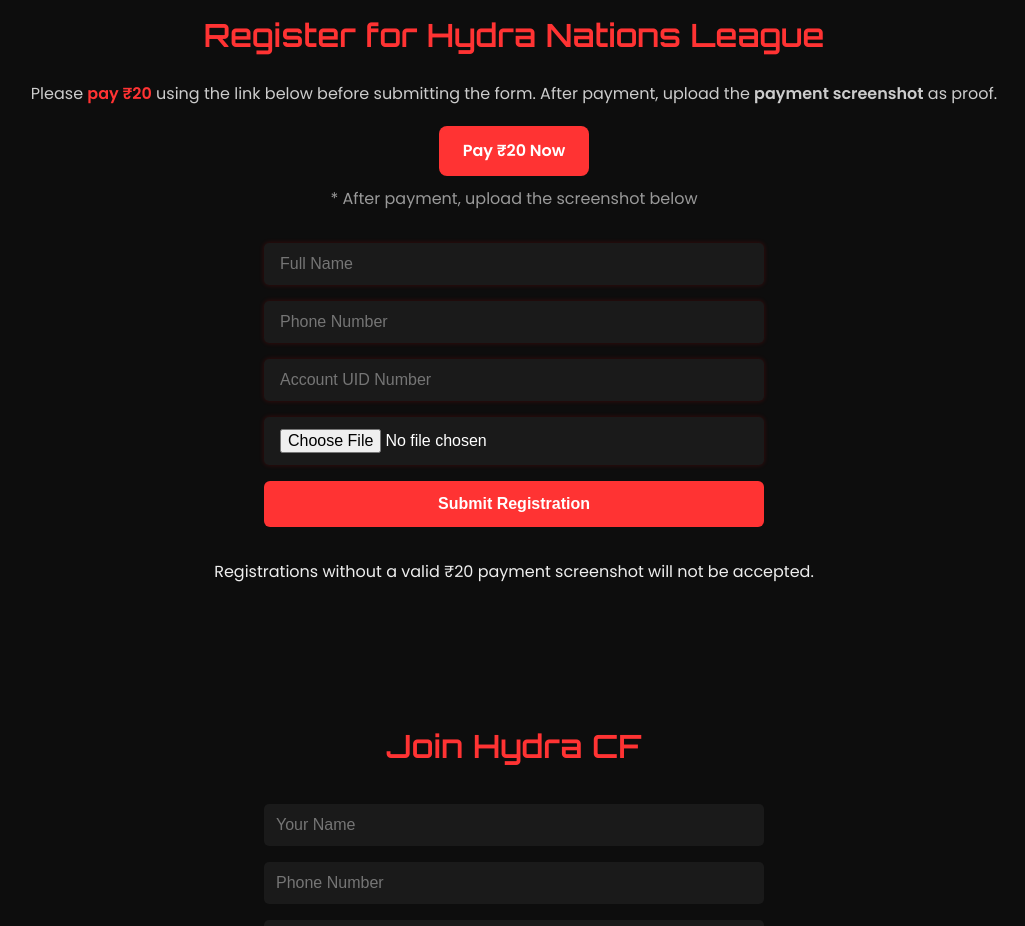
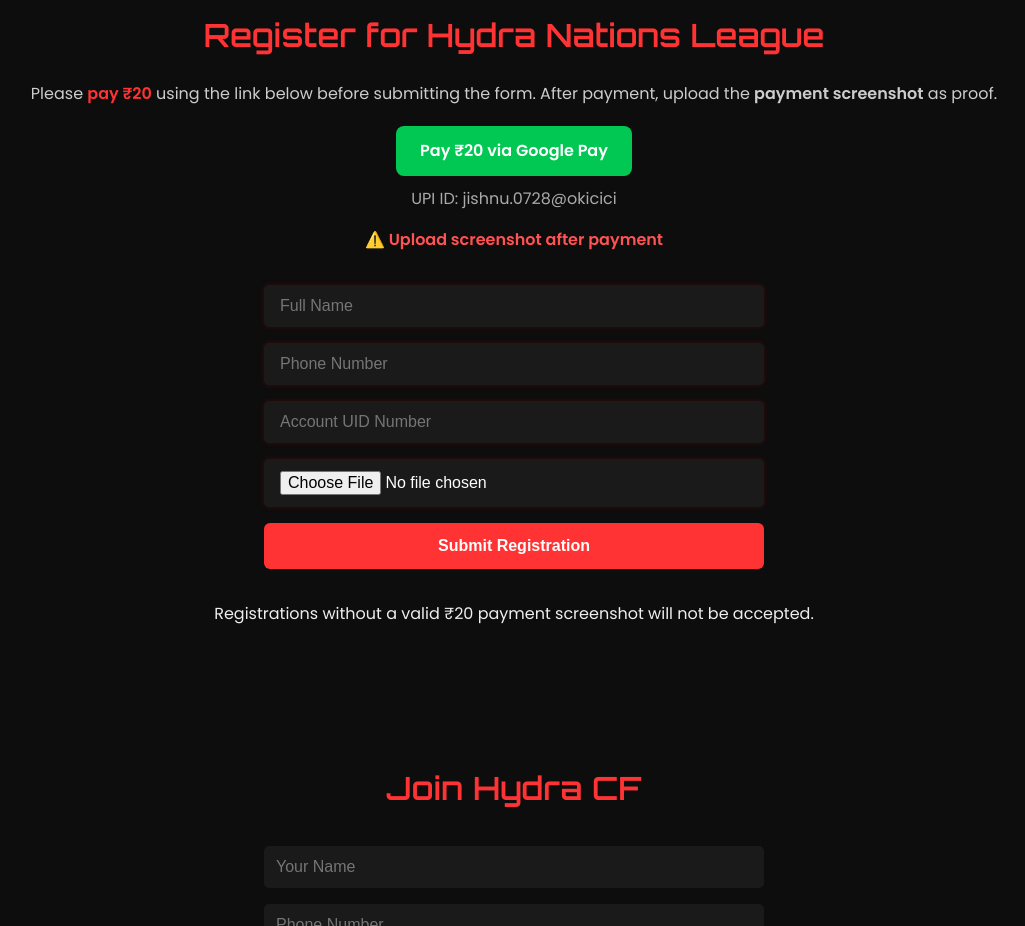
Before and after one commit to Jish-nvm10/Hydra-cf, a plain HTML site: page index.html in a window 1280 px wide. Shown: the part 2300-3226 px from the top of the page, without its empty margins (126-1151 px from the left). Drawn offline with nearby package versions, Linux system fonts and the light colour scheme.

Commit message:
google pay now?

```diff
--- a/index.html
+++ b/index.html
@@ -124,11 +124,13 @@
 
     <!-- Payment Link -->
     <div style="text-align: center; margin: 20px 0;">
-      <a href="https://pay.google.com/gp/p/ui/pay?pa=jishnu.0728@okicici&pn=Jishnu&am=20&cu=INR" target="_blank"
-         style="background: #ff3333; color: white; padding: 12px 24px; border-radius: 8px; text-decoration: none; font-weight: bold; display: inline-block;">
-        Pay ₹20 Now
-      </a>
-      <p style="margin-top: 10px; color: #999;">* After payment, upload the screenshot below</p>
+      <a href="upi://pay?pa=jishnu.0728@okicici&pn=Hydra%20Tourney&am=20&cu=INR"
+   target="_blank"
+   style="background: #00c853; color: white; padding: 12px 24px; border-radius: 8px; text-decoration: none; font-weight: bold; display: inline-block;">
+   Pay ₹20 via Google Pay
+</a>
+<p style="margin-top: 10px; color: #aaa;">UPI ID: jishnu.0728@okicici</p>
+<p style="color: #ff5252;"><strong>⚠️ Upload screenshot after payment</strong></p>
     </div>
 
     <!-- Form -->
```
